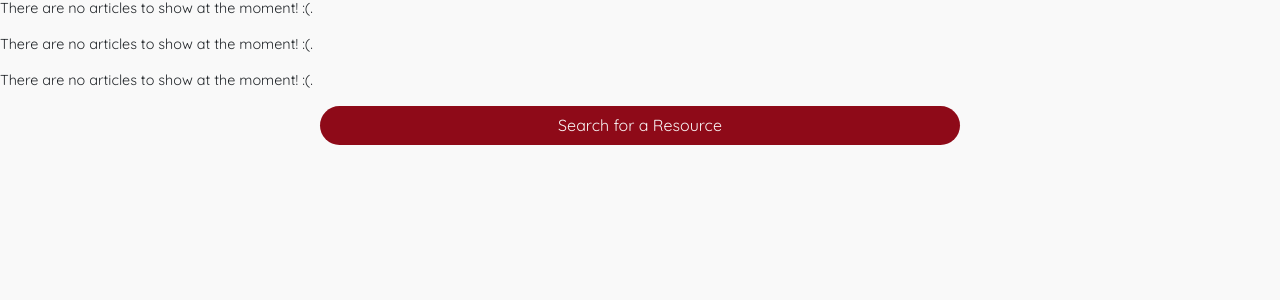
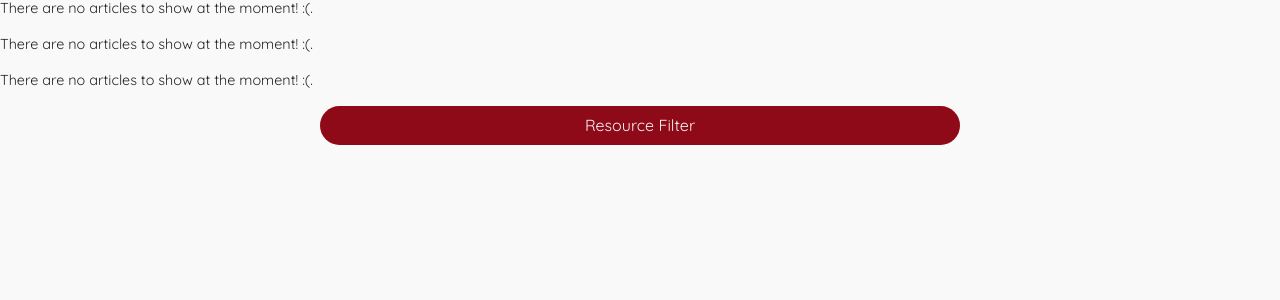
Before and after one commit to project-impact-2019/project-impact, a Django app: page /resource/ in a window 1280 px wide. Shown: the part 486-786 px from the top of the page. Run offline with Django 3.2, Linux system fonts and the light colour scheme; data that the repository does not hold is empty; some libraries are stand-ins or nearby versions.

Commit message:
Resource Filter

```diff
--- a/core/templates/core/resource_list.html
+++ b/core/templates/core/resource_list.html
@@ -23,7 +23,8 @@
     {% else %}
       <p>There are no articles to show at the moment! :(.</p>
     {% endif %}
-  </div>
+    </div>
+
 
 
     {% if resource_list %}
@@ -96,10 +97,11 @@
       {% else %}
         <p>There are no articles to show at the moment! :(.</p>
       {% endif %}
-    </div>
+      </div>
 
-  {% if resource_list %}
-    <div class="sidepage-list">
+
+      {% if resource_list %}
+      <div class="sidepage-list">
         <ul>
           <div class='category-header'><h3>Food Resource(s)</h3></div>
           {% for resource in resource_list %}
@@ -114,6 +116,7 @@
           <p>There are no articles to show at the moment! :(.</p>
         {% endif %}
       </div>
+
 
 
       {% if resource_list %}
@@ -171,7 +174,7 @@
           </div>
 </div>
 <div class="buttons">
-  <a href="{% url 'search_resource'%}" title="Search">Search for a Resource</a>
+  <a href="{% url 'search_resource'%}" title="Search">Resource Filter</a>
 </div>
 <br>
 {% endblock %}
--- a/core/templates/core/search_resource.html
+++ b/core/templates/core/search_resource.html
@@ -14,7 +14,7 @@
               <div class="">{{ filter.form.category.label_tag }}</div>
               <div>{{ filter.form.category }}</div>
 
-              <button class="bg-white mt3" type='submit'>Search</button>
+              <button class="buttons" type='submit'>Filter</button>
       </div>
   </form>
 
```
